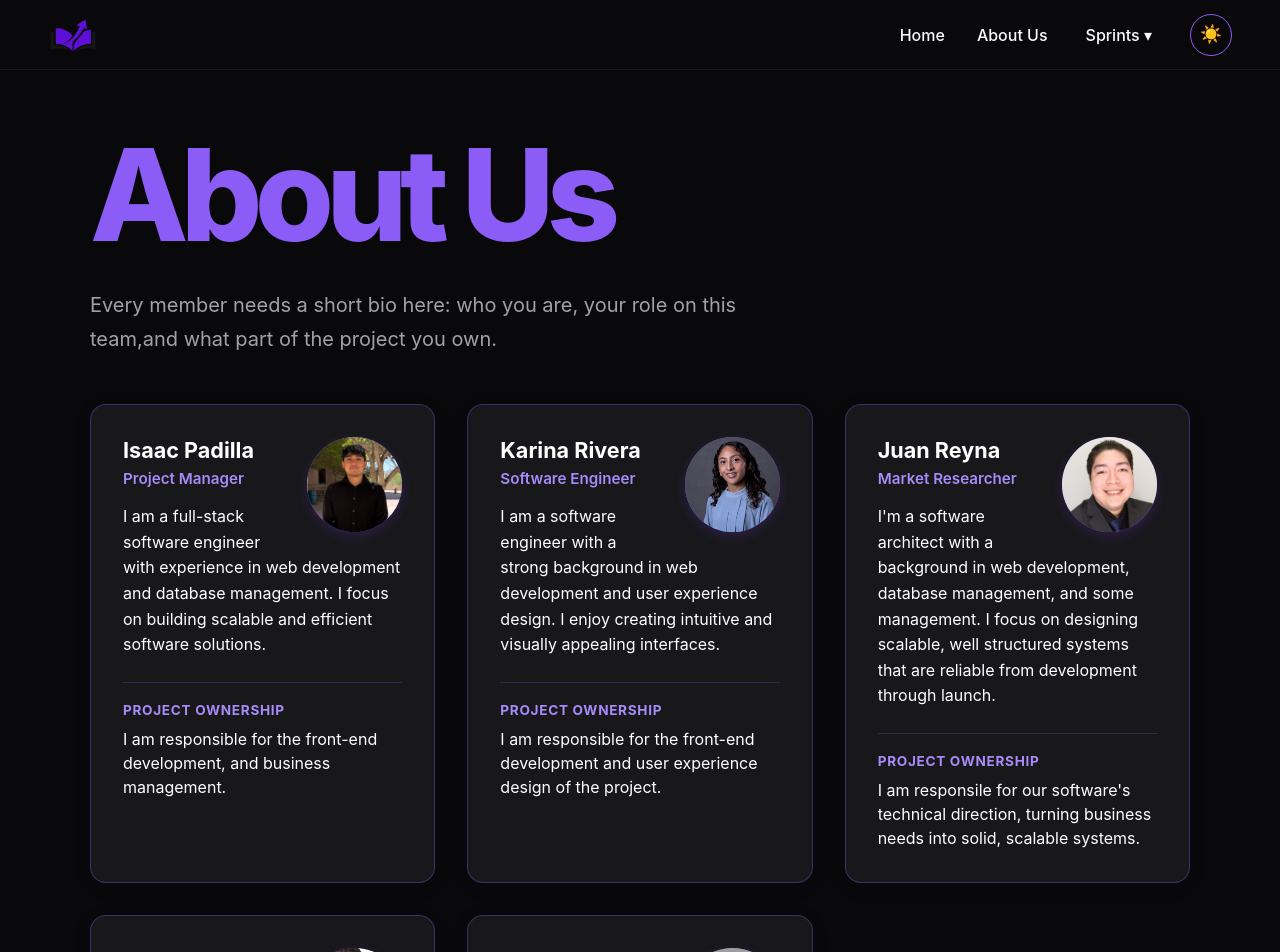
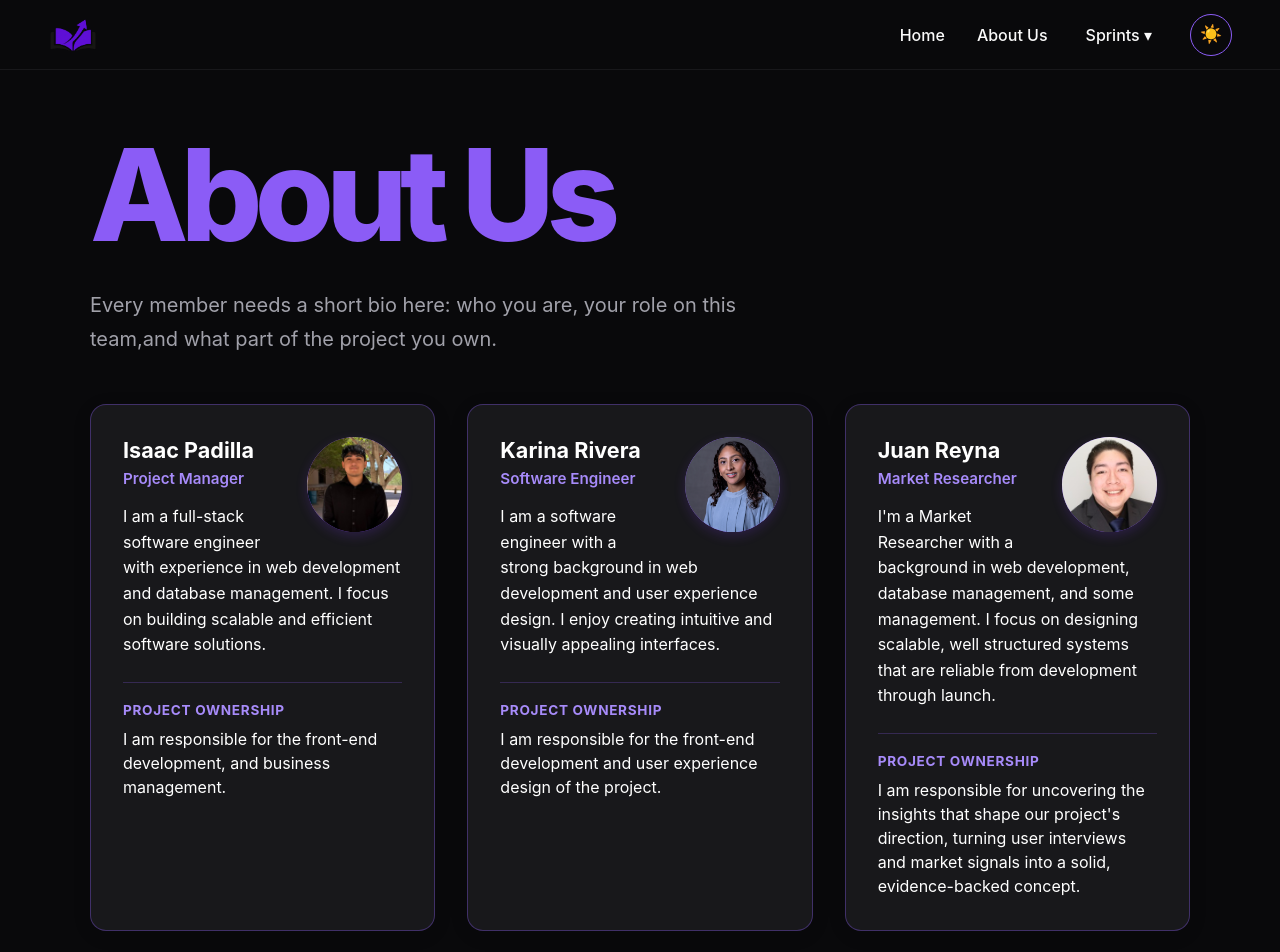
Before and after one commit to JuanReyna1/skill_tracker, a React (Vite) app in the folder frontend/: page /about-us in a window 1280 px wide. Shown: the top 952 px of the page. Built offline with nearby package versions, Linux system fonts and the light colour scheme; grey boxes are pictures that could not be loaded.

Commit message:
Updated about us (Juan)

```diff
--- a/frontend/src/pages/AboutUs.jsx
+++ b/frontend/src/pages/AboutUs.jsx
@@ -18,8 +18,8 @@ const teamMembers = [
     {
         name: "Juan Reyna",
         role: "Market Researcher",
-        bio: "I'm a software architect with a background in web development, database management, and some management. I focus on designing scalable, well structured systems that are reliable from development through launch.",
-        ownership: "I am responsile for our software's technical direction, turning business needs into solid, scalable systems.",
+        bio: "I'm a Market Researcher with a background in web development, database management, and some management. I focus on designing scalable, well structured systems that are reliable from development through launch.",
+        ownership: "I am responsible for uncovering the insights that shape our project's direction, turning user interviews and market signals into a solid, evidence-backed concept.",
         image: "/profile_images/JuanReyna.jpeg",
     },
     {
```
